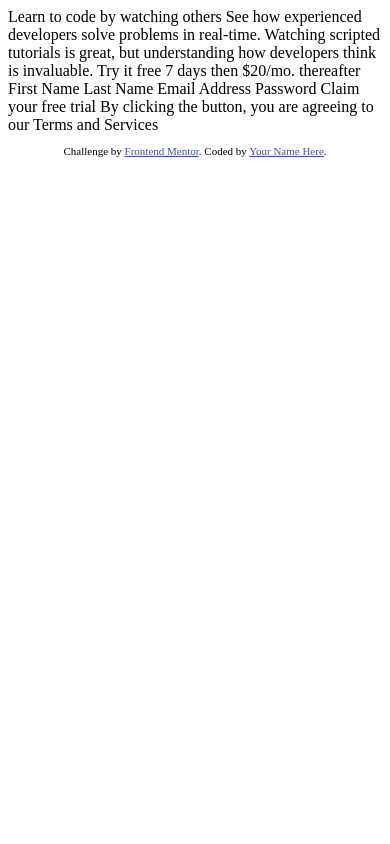
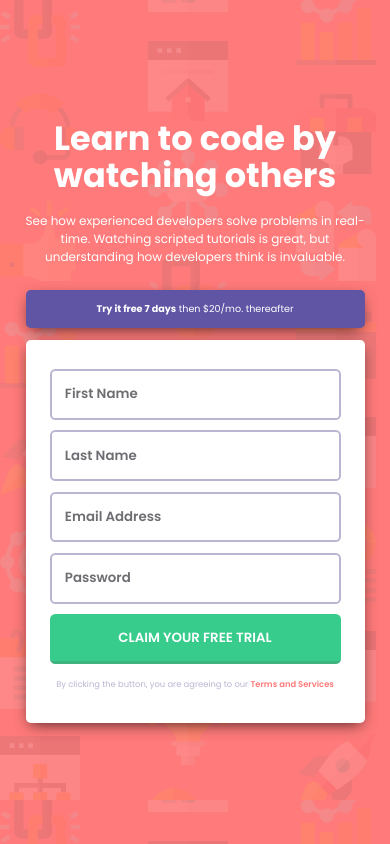
Before and after one commit to RodCri/Intro-component-with-sign-up-form, a plain HTML site: page index.html in a window 390 px wide. Drawn offline with Linux system fonts and the light colour scheme.

Commit message:
styles and responsive design

```diff
--- /dev/null
+++ b/css/main.css
@@ -0,0 +1,144 @@
+:root{
+    --red: hsl(0, 100%, 74%);
+    --green: hsl(154, 59%, 51%);
+    --blue: hsl(248, 32%, 49%);
+    --dark-blue: hsl(249, 10%, 26%);
+    --grayish-blue: hsl(246, 25%, 77%);
+}
+*{
+    padding: 0;
+    margin: 0;
+    box-sizing: border-box;
+}
+body{
+    font-family: 'Poppins', sans-serif;
+    font-size: 16px;
+}
+.content{
+    width: 100%;
+    height: 100vh;
+    background-image: url('../images/bg-intro-desktop.png');
+    background-color: var(--red);
+    display: flex;
+    justify-content: center;
+    align-items: center;
+}
+.content__info{
+    color: #fff;
+    width: 500px;
+    padding: 2em;
+}
+.content__info-title{
+    font-size: 1.4em;
+    line-height: 2.2em;
+    padding-bottom: 1em;
+}
+.content__form{
+    padding: 2em;
+    width: 540px;
+}
+.content__form-info{
+    background-color: var(--blue);
+    color: #fff;
+    padding: 1em;
+    margin: 1em 0;
+    border-radius: .4em;
+    text-align: center;
+    -webkit-box-shadow: 0px 5px 15px -4px rgba(0,0,0,0.7);
+    box-shadow: 0px 5px 15px -4px rgba(0,0,0,0.7);
+}
+.content__form-info p{
+    font-weight: 400;
+    font-size: .8em;
+}
+.content__form-register{
+    display: flex;
+    flex-direction: column;
+    background-color: #fff;
+    padding: 2em;
+    border-radius: .4em;
+    -webkit-box-shadow: 0px 5px 15px -4px rgba(0,0,0,0.7);
+    box-shadow: 0px 5px 15px -4px rgba(0,0,0,0.7);
+}
+.content__form-register p{
+    padding: 1em 0;
+    font-size: .7em;
+    color: var(--grayish-blue);
+}
+input,button{
+    margin: .4em 0;
+    width: 100%;
+    padding: 1em;
+    border: 2px solid var(--grayish-blue);
+    border-radius: .4em;
+    font-family: 'Poppins', sans-serif;
+}
+input::placeholder{
+    color: #6e6d72;
+    font-family: 'Poppins', sans-serif;
+    font-weight: 600;
+}
+input[type="text"]:focus-visible{
+    outline: none;
+}
+button{
+    background-color: var(--green);
+    border: none;
+    text-transform: uppercase;
+    color: #fff;
+    font-weight: 600;
+    padding: 1em 0;
+    border-bottom: 3px solid #3eb37f;
+}
+span{
+    color: var(--red);
+    font-weight: 600;
+}
+@media(max-width:720px){
+    body{
+        font-size: 14px;
+    }
+    .content{
+        flex-direction: column;
+        height: 100%;
+        padding: 2em 0;
+        text-align: center;
+    }
+    .content__form,.content__info{
+        width: 90%;
+    }
+}
+
+@media(max-width:480px){
+    body{
+        font-size: 12px;
+    }
+    .content{
+        height: 100vh;
+    }
+    .content__info, .content__form{
+        padding: .5em;
+    }
+}
+@media(max-width:375px){
+    .content{
+        height: 100%;
+    }
+    .content__info-title{
+        font-size: 1em;
+    }
+    input::placeholder{
+        font-size: .8em;
+    }
+    .content__form-info{
+        display: flex;
+        justify-content: center;
+    }
+    .content__form-info p{
+        width: 50%;
+    }
+    .content__info{
+        padding: 2em 0;
+    }
+
+}
--- a/index.html
+++ b/index.html
@@ -2,41 +2,35 @@
 <html lang="en">
 <head>
   <meta charset="UTF-8">
-  <meta name="viewport" content="width=device-width, initial-scale=1.0"> <!-- displays site properly based on user's device -->
-
+  <meta name="viewport" content="width=device-width, initial-scale=1.0">
   <link rel="icon" type="image/png" sizes="32x32" href="./images/favicon-32x32.png">
-
   <title>Frontend Mentor | Intro component with sign up form</title>
-
-  <!-- Feel free to remove these styles or customise in your own stylesheet 👍 -->
-  <style>
-    .attribution { font-size: 11px; text-align: center; }
-    .attribution a { color: hsl(228, 45%, 44%); }
-  </style>
+  <link href="https://fonts.googleapis.com/css2?family=Poppins:wght@400;500;600;700&display=swap" rel="stylesheet">
+  <link rel="stylesheet" href="css/main.css">
 </head>
 <body>
-
-  Learn to code by watching others
-
-  See how experienced developers solve problems in real-time. Watching scripted tutorials is great,
-  but understanding how developers think is invaluable.
-
-  Try it free 7 days then $20/mo. thereafter
-
-  First Name
-  Last Name
-  Email Address
-  Password
-
-  Claim your free trial
-
-  By clicking the button, you are agreeing to our Terms and Services
-
-  <footer>
-    <p class="attribution">
-      Challenge by <a href="https://www.frontendmentor.io?ref=challenge" target="_blank">Frontend Mentor</a>.
-      Coded by <a href="#">Your Name Here</a>.
-    </p>
-  </footer>
+  <div class="content">
+    <div class="content__info">
+      <div class="content__info-title">
+        <h1>Learn to code by watching others</h1>
+      </div>
+      <div class="content__info-text">
+        <p>See how experienced developers solve problems in real-time. Watching scripted tutorials is great, but understanding how developers think is invaluable. </p>
+      </div>
+    </div>
+    <div class="content__form">
+      <div class="content__form-info">
+        <p><strong>Try it free 7 days</strong> then $20/mo. thereafter</p>
+      </div>
+      <div class="content__form-register">
+        <input type="text" placeholder="First Name">
+        <input type="text" placeholder="Last Name">
+        <input type="text" placeholder="Email Address">
+        <input type="text" placeholder="Password">
+        <button>Claim your free trial</button>
+        <p>By clicking the button, you are agreeing to our <span> Terms and Services</span></p>
+      </div>
+    </div>
+  </div>
 </body>
 </html>
```
